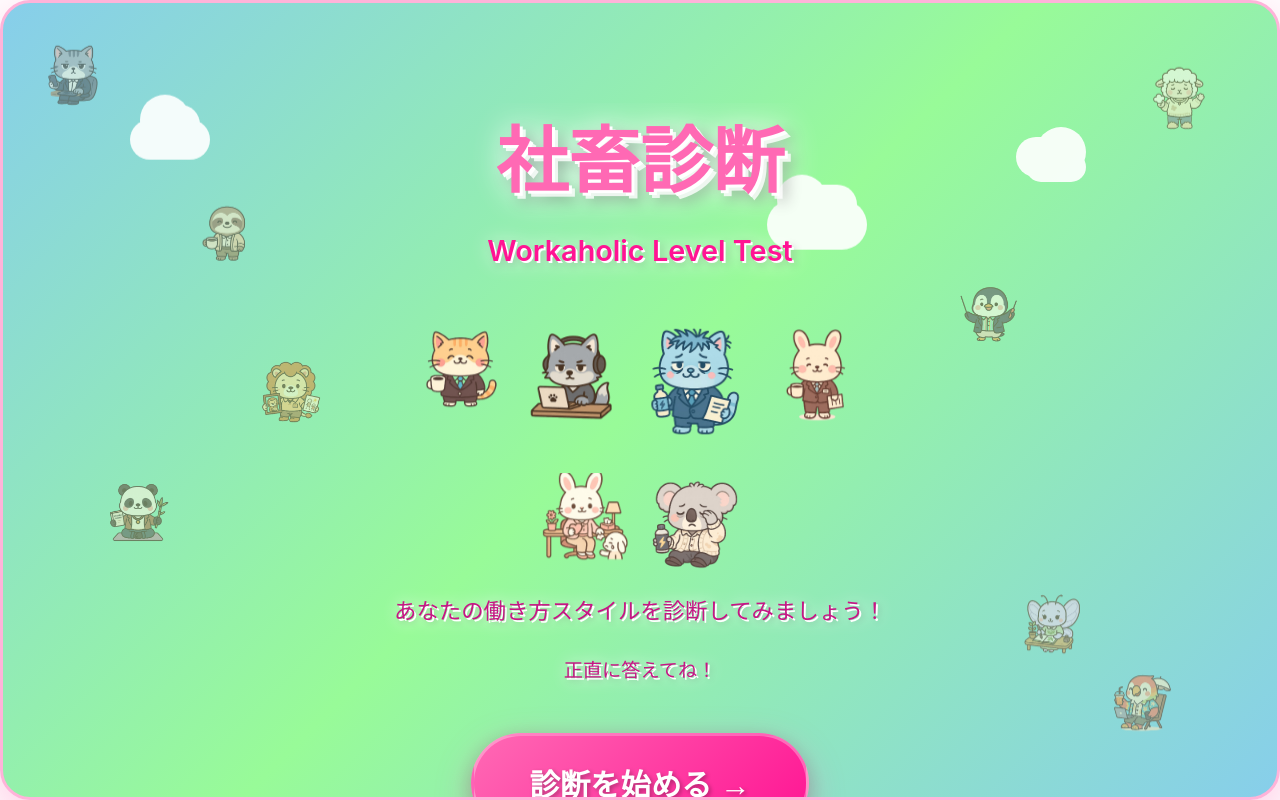
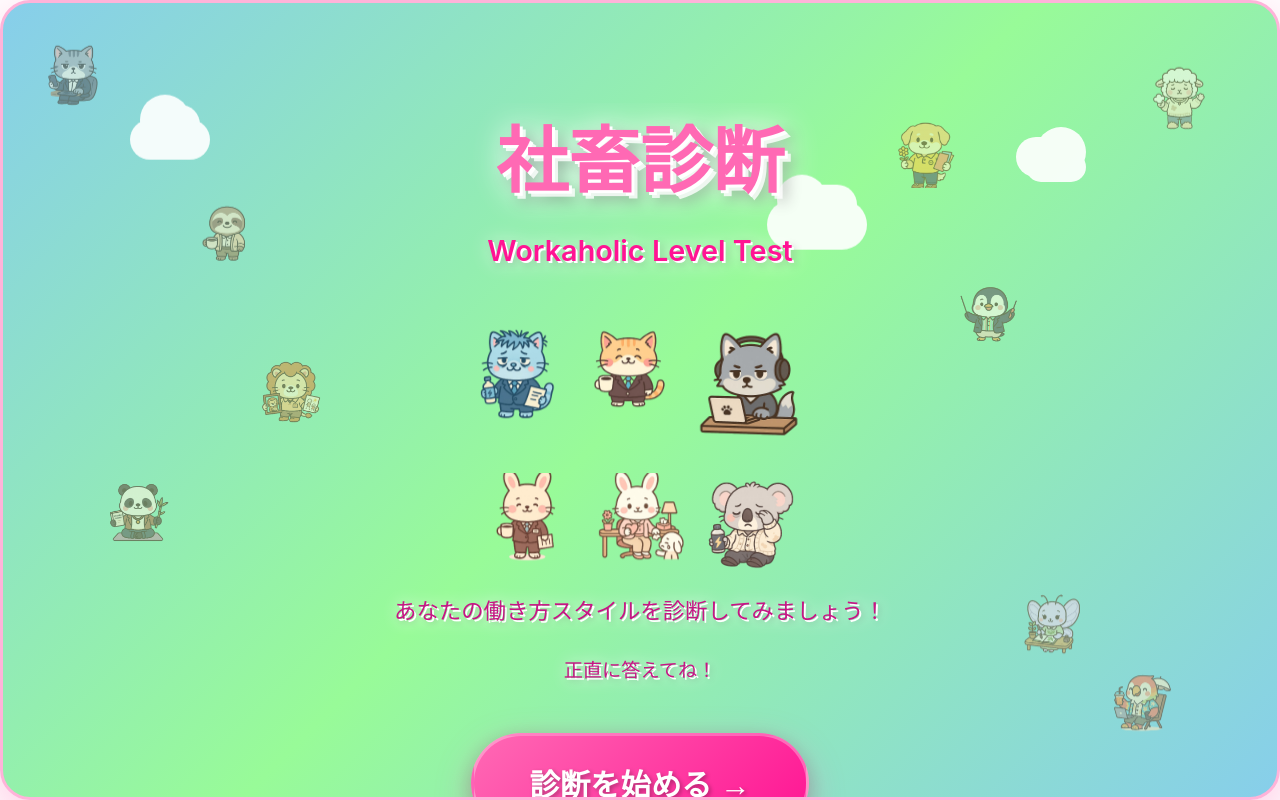
Before and after one commit to toru830/syachiku_shindan, a website: page index.html in a window 1280 px wide. Drawn offline with Linux system fonts and the light colour scheme.

Commit message:
画像完全一致：上段3体[001オレンジ猫][002オオカミ][003青い猫]、下段3体[004白いウサギ1][005白いウサギ2][006コアラ]、003が主人公

```diff
--- a/index.html
+++ b/index.html
@@ -19,30 +19,33 @@
                 <div class="cloud cloud-2"></div>
                 <div class="cloud cloud-3"></div>
 
-                <!-- 散りばめたマスコットアイコン（画像通り） -->
+                <!-- 散りばめたマスコットアイコン（残り9体） -->
                 <div class="scattered-mascot mascot-1">
-                    <img src="10_社畜アイコン/007.png" alt="オレンジの鳥" class="scattered-mascot-img">
+                    <img src="10_社畜アイコン/007.png" alt="羊" class="scattered-mascot-img">
                 </div>
                 <div class="scattered-mascot mascot-2">
-                    <img src="10_社畜アイコン/008.png" alt="白いウサギ" class="scattered-mascot-img">
+                    <img src="10_社畜アイコン/008.png" alt="ペンギン" class="scattered-mascot-img">
                 </div>
                 <div class="scattered-mascot mascot-3">
                     <img src="10_社畜アイコン/009.png" alt="パンダ" class="scattered-mascot-img">
                 </div>
                 <div class="scattered-mascot mascot-4">
-                    <img src="10_社畜アイコン/010.png" alt="青い猫" class="scattered-mascot-img">
+                    <img src="10_社畜アイコン/010.png" alt="キツネ" class="scattered-mascot-img">
                 </div>
                 <div class="scattered-mascot mascot-5">
-                    <img src="10_社畜アイコン/011.png" alt="コアラ" class="scattered-mascot-img">
+                    <img src="10_社畜アイコン/011.png" alt="ライオン" class="scattered-mascot-img">
                 </div>
                 <div class="scattered-mascot mascot-6">
-                    <img src="10_社畜アイコン/012.png" alt="猫" class="scattered-mascot-img">
+                    <img src="10_社畜アイコン/012.png" alt="ナマケモノ" class="scattered-mascot-img">
                 </div>
                 <div class="scattered-mascot mascot-7">
                     <img src="10_社畜アイコン/013.png" alt="ウサギ" class="scattered-mascot-img">
                 </div>
                 <div class="scattered-mascot mascot-8">
-                    <img src="10_社畜アイコン/014.png" alt="ライオン" class="scattered-mascot-img">
+                    <img src="10_社畜アイコン/014.png" alt="猫" class="scattered-mascot-img">
+                </div>
+                <div class="scattered-mascot mascot-9">
+                    <img src="10_社畜アイコン/015.png" alt="鳥" class="scattered-mascot-img">
                 </div>
             </div>
 
@@ -53,14 +56,14 @@
                         <h2 class="sub-title">Workaholic Level Test</h2>
                     </div>
                     <div class="mascot-section">
-                        <img src="10_社畜アイコン/002.png" alt="青い猫" class="mascot-icon">
-                        <img src="10_社畜アイコン/003.png" alt="白い羊" class="mascot-icon">
-                        <img src="10_社畜アイコン/001.png" alt="オレンジ猫" class="mascot-icon hero-center">
-                        <img src="10_社畜アイコン/004.png" alt="ペンギン" class="mascot-icon">
+                        <img src="10_社畜アイコン/001.png" alt="オレンジ猫" class="mascot-icon">
+                        <img src="10_社畜アイコン/002.png" alt="オオカミ" class="mascot-icon">
+                        <img src="10_社畜アイコン/003.png" alt="青い猫" class="mascot-icon hero-center">
                     </div>
                     <div class="mascot-section-bottom">
-                        <img src="10_社畜アイコン/005.png" alt="ナマケモノ" class="mascot-icon">
-                        <img src="10_社畜アイコン/006.png" alt="キツネ" class="mascot-icon">
+                        <img src="10_社畜アイコン/004.png" alt="白いウサギ1" class="mascot-icon">
+                        <img src="10_社畜アイコン/005.png" alt="白いウサギ2" class="mascot-icon">
+                        <img src="10_社畜アイコン/006.png" alt="コアラ" class="mascot-icon">
                     </div>
                 </div>
                 <p class="start-description">あなたの働き方スタイルを診断してみましょう！</p>
--- a/style.css
+++ b/style.css
@@ -1874,27 +1874,27 @@ body:has(.result-theme-15.active) {
 }
 
 /* 各マスコットのアニメーション遅延（6体） */
-.mascot-icon:nth-child(1) {
+.mascot-section .mascot-icon:nth-child(1) {
     animation-delay: 0s;
 }
 
-.mascot-icon:nth-child(2) {
+.mascot-section .mascot-icon:nth-child(2) {
     animation-delay: 1s;
 }
 
-.mascot-icon:nth-child(3) {
+.mascot-section .mascot-icon:nth-child(3) {
     animation-delay: 2s;
 }
 
-.mascot-icon:nth-child(4) {
+.mascot-section-bottom .mascot-icon:nth-child(1) {
     animation-delay: 3s;
 }
 
-.mascot-section-bottom .mascot-icon:nth-child(1) {
+.mascot-section-bottom .mascot-icon:nth-child(2) {
     animation-delay: 4s;
 }
 
-.mascot-section-bottom .mascot-icon:nth-child(2) {
+.mascot-section-bottom .mascot-icon:nth-child(3) {
     animation-delay: 5s;
 }
 
@@ -1970,7 +1970,7 @@ body:has(.result-theme-15.active) {
     opacity: 0.6;
 }
 
-/* 各マスコットの配置位置（画像通り） */
+/* 各マスコットの配置位置（9体） */
 .mascot-1 {
     top: 5%;
     left: 3%;
@@ -2017,6 +2017,12 @@ body:has(.result-theme-15.active) {
     top: 45%;
     left: 20%;
     animation-delay: 7.5s;
+}
+
+.mascot-9 {
+    top: 15%;
+    right: 25%;
+    animation-delay: 8.5s;
 }
 
 /* モバイルでの散りばめたマスコット */
@@ -2065,4 +2071,9 @@ body:has(.result-theme-15.active) {
         top: 40%;
         left: 15%;
     }
-}
+
+    .mascot-9 {
+        top: 12%;
+        right: 18%;
+    }
+}
```
